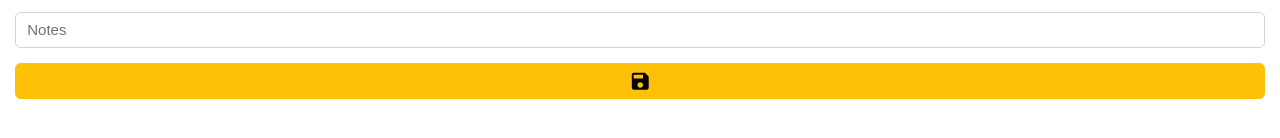
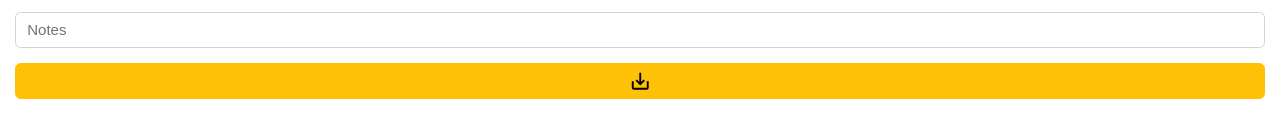
Before and after one commit to LingJason/Task-Management-Application, a React (Create React App) app in the folder client/: page /create in a window 1280 px wide. Shown: the part 338-476 px from the top of the page. Built offline with nearby package versions, Linux system fonts and the light colour scheme.

Commit message:
Update Save button

```diff
--- a/client/src/components/CreateTask.js
+++ b/client/src/components/CreateTask.js
@@ -4,7 +4,7 @@
 import { useNavigate } from "react-router-dom";
 import NavBar from "./NavBar";
 import axios from "axios";
-import SaveIcon from '@mui/icons-material/Save';
+import SaveAltIcon from '@mui/icons-material/SaveAlt';
 
 export default function CreateTask() {
   const [taskName, setTaskName] = useState("");
@@ -142,7 +142,7 @@
           ></Form.Control>
         </Form.Group>
         <Button variant="warning" className="col-md-12 text-center" onClick={(e) => handleSubmit(e)} type="submit">
-          <SaveIcon/>
+          <SaveAltIcon/>
         </Button>
       </Form>
     </div>
--- a/client/src/components/EditTask.js
+++ b/client/src/components/EditTask.js
@@ -2,6 +2,7 @@
 import { Button, Form } from "react-bootstrap";
 import "bootstrap/dist/css/bootstrap.min.css";
 import { useLocation, useNavigate } from "react-router-dom";
+import SaveAltIcon from '@mui/icons-material/SaveAlt';
 import NavBar from "./NavBar";
 import axios from "axios";
 
@@ -163,7 +164,7 @@
           onClick={(e) => handleSubmit(e)}
           type="submit"
         >
-          Update
+          <SaveAltIcon/>
         </Button>
       </Form>
     </div>
```
